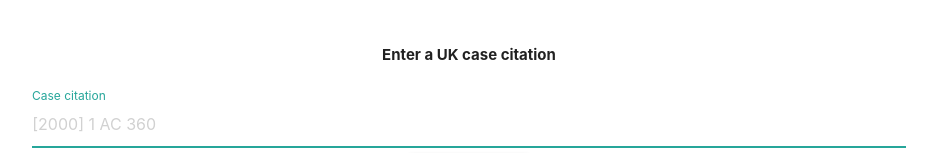
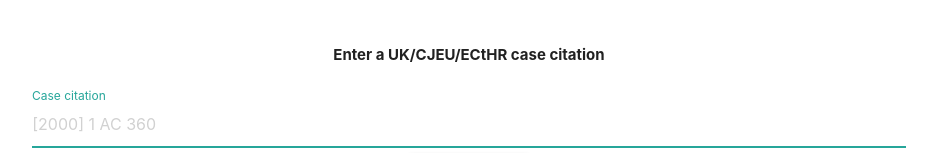
Before and after one commit to dangraham99/bailii-node, an Electron app: page index.html in a window 1280 px wide. Shown: the top 153 px of the page, without its empty margins (171-1108 px from the left). Drawn offline with nearby package versions, Linux system fonts and the light colour scheme.

Commit message:
changed title

```diff
--- a/index.html
+++ b/index.html
@@ -19,7 +19,7 @@
         <div class="row">
             <div class="col s12">
                 <div class="welcome-text center-align">
-                    <p><b>Enter a UK case citation</b></p>
+                    <p><b>Enter a UK/CJEU/ECtHR case citation</b></p>
                 </div>
             </div>
 
```
